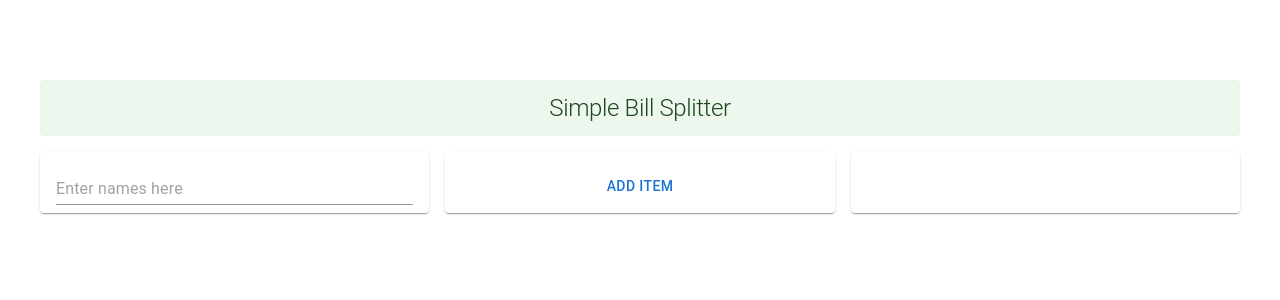
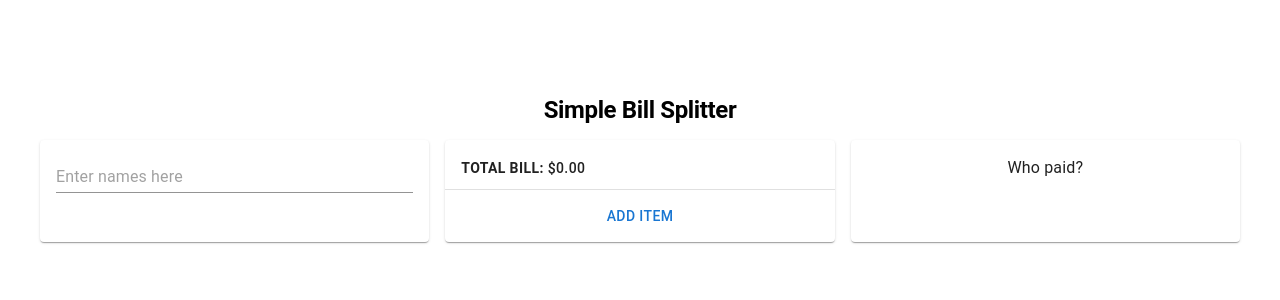
Before and after one commit to ryanYtan/bill-splitter, a React (Create React App) app: page / in a window 1280 px wide. Shown: the top 300 px of the page. Built offline with nearby package versions, Linux system fonts and the light colour scheme; the HTML template or start-up script is replaced by a standard one.

Commit message:
Use useBill hook, add 'Who Paid' section

```diff
--- a/src/App.tsx
+++ b/src/App.tsx
@@ -1,10 +1,10 @@
-import { Alert, Grid, Paper, Typography } from '@mui/material'
-import { useState } from 'react'
-import { Person } from './types/Person'
-import { Item } from './types/Item'
+import {Alert, Box, Grid, Paper, Typography} from '@mui/material'
 import UserList from './components/UserList';
 import ItemizedBill from './components/ItemizedBill';
 import styled from '@emotion/styled';
+import useBill from "./hooks/useBill";
+import React from "react";
+import WhoPaid from "./components/WhoPaid";
 
 const PREFIX = 'App'
 const classes = {
@@ -27,20 +27,7 @@ const Root = styled('div')({
 })
 
 const App = () => {
-  const [people, setPeople] = useState<Person[]>([]);
-  const [items, setItems] = useState<Item[]>([]);
-
-  const handleAddPerson = (name: string) => {
-    setPeople([...people, { name }]);
-  }
-
-  const handleDeletePerson = (person: Person) => {
-    setPeople(people.filter((person2) => person2.name !== person.name));
-    setItems(items.map((item) => {
-      const newContributed = item.contributed.filter(p => p.name !== person.name)
-      return { ...item, contributed: newContributed }
-    }))
-  }
+  const { users, addUser, deleteUser, hasUser, items, addItem, deleteItem, getUsersForItem, removeUserFromItem, addUserToItem, whoPaid, selectWhoPaid } = useBill()
 
   return (
     <Root>
@@ -48,30 +35,38 @@ const App = () => {
 
         {/* Header */}
         <Grid item xs={12}>
-          <Alert icon={false} sx={{ display: 'block', textAlign: 'center' }}>
-            <Typography variant='h1' fontSize={24}>
+          <Box mt={2} textAlign='center'>
+            <Typography variant='h1' fontSize={24} fontWeight='bold'>
               Simple Bill Splitter
             </Typography>
-          </Alert>
+          </Box>
         </Grid>
 
         {/* Add users */}
         <Grid item xs={12} lg={4} className={classes.gridItem}>
           <Paper className={classes.gridItemPaper}>
-            <UserList people={people} handleAddPerson={handleAddPerson} handleDeletePerson={handleDeletePerson} />
+            <UserList users={users} addUser={addUser} deleteUser={deleteUser} hasUser={hasUser} />
           </Paper>
         </Grid>
 
         <Grid item xs={12} lg={4} className={classes.gridItem}>
           <Paper className={classes.gridItemPaper}>
-            <ItemizedBill allPeople={people} items={items} setItems={setItems} />
+            <ItemizedBill
+              users={users}
+              addItem={addItem}
+              deleteItem={deleteItem}
+              items={items}
+              getUsersForItem={getUsersForItem}
+              removeUserFromItem={removeUserFromItem}
+              addUserToItem={addUserToItem}
+            />
           </Paper>
         </Grid>
         <Grid item xs={12} lg={4} className={classes.gridItem}>
           <Paper className={classes.gridItemPaper}>
+            <WhoPaid users={users} whoPaid={whoPaid} selectWhoPaid={selectWhoPaid} />
           </Paper>
         </Grid>
-
       </Grid>
     </Root>
   );
--- a/src/components/BillItem.tsx
+++ b/src/components/BillItem.tsx
@@ -1,28 +1,32 @@
 import { Box, Chip, Dialog, Divider, Grid, IconButton, Stack, Typography } from "@mui/material"
-import { Item } from "../types/Item"
-import { Person } from "../types/Person"
 import React, { useState } from "react"
 import AddIcon from '@mui/icons-material/Add'
 import FaceIcon from "@mui/icons-material/Face";
+import {Item, User} from "../hooks/useBill";
 
 export interface BillItemProps {
+  users: User[]
   item: Item
-  setItem: (item: Item) => void
-  allPeople: Person[]
+  getUsersForItem: (item: Item) => User[]
+  addUserToItem: (user: User, item: Item) => void
+  removeUserFromItem: (user: User, item: Item) => void
 }
 
 const BillItem = (props: BillItemProps) => {
-  const { item, setItem, allPeople } = props
+  const { users, item, getUsersForItem, addUserToItem, removeUserFromItem } = props
 
   const [openAddPerson, setOpenAddPerson] = useState(false)
 
-  const itemHasPerson = (person: Person) => {
-    return item.contributed.some(p => p.name === person.name)
+  const itemHasUser = (user: User) => {
+    return getUsersForItem(item).find((itemUser) => itemUser.id === user.id) !== undefined
   }
 
-  const handleDeletePerson = (person: Person) => {
-    const newContributed = item.contributed.filter(p => p.name !== person.name)
-    setItem({ ...item, contributed: newContributed })
+  const handleToggleUserInItem = (user: User) => {
+    if (itemHasUser(user)) {
+      removeUserFromItem(user, item)
+    } else {
+      addUserToItem(user, item)
+    }
   }
 
   return (
@@ -42,15 +46,15 @@ const BillItem = (props: BillItemProps) => {
           </Box>
         </Grid>
         <Grid item xs={6}>
-          {item.contributed.map((person) => (
+          {getUsersForItem(item).map((user) => (
             <Chip
-              key={person.name}
-              label={person.name}
+              key={user.id}
+              label={user.name}
               icon={<FaceIcon />}
               color='primary'
               size='small'
               sx={{ m: 0.5 }}
-              onDelete={() => handleDeletePerson(person)}
+              onDelete={() => removeUserFromItem(user, item)}
             />
           ))}
           <Chip
@@ -69,6 +73,9 @@ const BillItem = (props: BillItemProps) => {
               <Typography variant='h2' fontSize={28}>
                 Add Contributions
               </Typography>
+              <Typography variant='caption'>
+                Cost is split equally amongst contributors
+              </Typography>
             </Box>
             <Divider />
             <Box display='flex' justifyContent='center' flexDirection='column' textAlign='center'>
@@ -86,23 +93,13 @@ const BillItem = (props: BillItemProps) => {
             </Box>
             <Divider />
             <Box>
-              {allPeople.map((person) => (
+              {users.map((user) => (
                 <Chip
-                  key={person.name}
-                  label={person.name}
+                  key={user.id}
+                  label={user.name}
                   icon={<FaceIcon />}
-                  color={itemHasPerson(person) ? 'primary' : 'default'}
-                  onClick={() => {
-                    if (itemHasPerson(person)) {
-                      //remove
-                      const newContributed = item.contributed.filter(p => p.name !== person.name)
-                      setItem({ ...item, contributed: newContributed })
-                    } else {
-                      //add
-                      const newContributed = [...item.contributed, person]
-                      setItem({ ...item, contributed: newContributed })
-                    }
-                  }}
+                  color={itemHasUser(user) ? 'primary' : 'default'}
+                  onClick={() => handleToggleUserInItem(user)}
                   sx={{ m: 0.5 }}
                 />
                 ))}
--- a/src/components/ItemizedBill.tsx
+++ b/src/components/ItemizedBill.tsx
@@ -1,13 +1,9 @@
-import React, { useRef, useState } from 'react'
-import { Person } from '../types/Person'
-import { Item } from '../types/Item'
+import React, { useState } from 'react'
 import {
   Box,
   Button,
-  Chip,
   Dialog,
   Divider,
-  Grid,
   IconButton,
   InputAdornment,
   List,
@@ -18,14 +14,21 @@ import {
 } from '@mui/material'
 import DeleteIcon from '@mui/icons-material/Delete'
 import BillItem from './BillItem'
+import {Item, User} from "../hooks/useBill";
 
 export interface ItemizedBillProps {
-  allPeople: Person[]
+  users: User[]
   items: Item[]
-  setItems: React.Dispatch<React.SetStateAction<Item[]>>
+  addItem: (title: string, price: number, quantity: number) => void
+  deleteItem: (item: Item) => void
+  getUsersForItem: (item: Item) => User[]
+  addUserToItem: (user: User, item: Item) => void
+  removeUserFromItem: (user: User, item: Item) => void
 }
 
 const ItemizedBill = (props: ItemizedBillProps) => {
+  const { users, items, addItem, deleteItem, addUserToItem, getUsersForItem, removeUserFromItem } = props
+
   const [openAddItem, setOpenAddItem] = useState(false)
 
   //form values
@@ -35,12 +38,6 @@ const ItemizedBill = (props: ItemizedBillProps) => {
   const [itemNameError, setItemNameError] = useState('')
   const [itemPriceError, setItemPriceError] = useState('')
   const [itemQuantityError, setItemQuantityError] = useState('')
-
-  const { allPeople, items, setItems } = props
-
-  const handleDeleteItem = (itemName: string) => {
-    setItems(items.filter((item) => item.title !== itemName))
-  }
 
   const handleSubmit: React.FormEventHandler<HTMLFormElement> = e => {
     e.preventDefault()
@@ -82,20 +79,11 @@ const ItemizedBill = (props: ItemizedBillProps) => {
     if (error) {
       return
     }
-    setItems(prev => [...prev, { title: name, price, quantity, contributed: [] }])
+    addItem(name, price, quantity)
     setItemName('')
     setItemPrice('0')
     setItemQuantity('1')
     setOpenAddItem(false)
-  }
-
-  const setItem = (item: Item) => {
-    const index = items.findIndex((i) => i.title === item.title)
-    setItems((prev) => {
-      const newItems = [...prev]
-      newItems[index] = item
-      return newItems
-    })
   }
 
   return (
@@ -104,16 +92,22 @@ const ItemizedBill = (props: ItemizedBillProps) => {
         <>
           <ListItem
             secondaryAction={
-              <IconButton edge='end' onClick={() => handleDeleteItem(item.title)}>
+              <IconButton edge='end' onClick={() => deleteItem(item)}>
                 <DeleteIcon />
               </IconButton>
             }
           >
-            <BillItem item={item} setItem={setItem} allPeople={allPeople} />
+            <BillItem item={item} users={users}  addUserToItem={addUserToItem} getUsersForItem={getUsersForItem} removeUserFromItem={removeUserFromItem} />
           </ListItem>
           <Divider />
         </>
       ))}
+      <ListItem sx={{ textAlign: 'right' }}>
+        <Typography variant='button'>
+          <b>Total Bill:</b>{' '}${items.reduce((acc, item) => acc + item.price * item.quantity, 0).toFixed(2)}
+        </Typography>
+      </ListItem>
+      <Divider />
       <ListItem>
         <Button fullWidth onClick={() => setOpenAddItem(true)}>
           Add Item
--- /dev/null
+++ b/src/components/WhoPaid.tsx
@@ -0,0 +1,38 @@
+import {User} from "../hooks/useBill";
+import React from "react";
+import {Box, Chip, Stack, Typography} from "@mui/material";
+import FaceIcon from "@mui/icons-material/Face";
+
+export interface WhoPaidProps {
+  users: User[]
+  whoPaid: User | null
+  selectWhoPaid: (user: User) => void
+}
+
+const WhoPaid = (props: WhoPaidProps) => {
+  const { users, whoPaid, selectWhoPaid } = props
+
+  return (
+    <Stack px={1} pb={1} pt={2} spacing={1} alignItems='center'>
+      <Typography variant='body1' fontSize={16}>
+        Who paid?
+      </Typography>
+      <Box>
+        {users.map((user) => (
+          <Chip
+            key={user.id}
+            label={user.name}
+            icon={<FaceIcon />}
+            size='small'
+            color={whoPaid && whoPaid.id === user.id ? 'primary' : 'default'}
+            variant='filled'
+            sx={{ m: 0.5 }}
+            onClick={() => selectWhoPaid(user)}
+          />
+        ))}
+      </Box>
+    </Stack>
+  )
+}
+
+export default WhoPaid
--- /dev/null
+++ b/src/hooks/useBill.ts
@@ -0,0 +1,112 @@
+import {useState} from "react";
+
+export type User = {
+  id: number
+  name: string
+}
+
+export type Item = {
+  id: number
+  title: string
+  price: number
+  quantity: number
+}
+
+export type UserItem = {
+  user: User
+  item: Item
+}
+
+export interface UseBillObject {
+  users: User[]
+  addUser: (name: string) => void
+  deleteUser: (user: User) => void
+  hasUser: (name: string) => boolean
+  items: Item[]
+  addItem: (title: string, price: number, quantity: number) => void
+  deleteItem: (item: Item) => void
+  userHasItem: (user: User, item: Item) => boolean
+  getUsersForItem: (item: Item) => User[]
+  addUserToItem: (user: User, item: Item) => void
+  removeUserFromItem: (user: User, item: Item) => void
+  whoPaid: User | null
+  selectWhoPaid: (user: User) => void
+}
+
+const useBill = (): UseBillObject => {
+  const [id, setId] = useState(0)
+  const [users, setUsers] = useState<User[]>([])
+  const [items, setItems] = useState<Item[]>([])
+  const [userItems, setUserItems] = useState<UserItem[]>([]) //modelling many-to-many
+  const [whoPaid, setWhoPaid] = useState<User | null>(null) //who paid for the bill
+
+  const addUser = (name: string) => {
+    setUsers([...users, { id: id, name: name }]);
+    setId(id + 1)
+  }
+
+  const deleteUser = (user: User) => {
+    const newUsers = users.filter((u) => u.id !== user.id)
+    const newUserItems = userItems.filter((userItem) => userItem.user.id !== user.id)
+    setUsers(newUsers)
+    setUserItems(newUserItems)
+    if (whoPaid && whoPaid.id === user.id) {
+      setWhoPaid(null)
+    }
+  }
+
+  const hasUser = (name: string) => {
+    return users.find((user) => user.name === name) !== undefined
+  }
+
+  const addItem = (title: string, price: number, quantity: number) => {
+    setItems([...items, { id: id, title: title, price: price, quantity: quantity }]);
+    setId(id + 1)
+  }
+
+  const deleteItem = (item: Item) => {
+    const newItems = items.filter((item) => item.id !== item.id)
+    const newUserItems = userItems.filter((userItem) => userItem.item.id !== item.id)
+    setItems(newItems)
+    setUserItems(newUserItems)
+  }
+
+  const userHasItem = (user: User, item: Item) => {
+    return userItems.find((userItem) => userItem.user.id === user.id && userItem.item.id === item.id) !== undefined
+  }
+
+  const getUsersForItem = (item: Item) => {
+    return userItems.filter((userItem) => userItem.item.id === item.id).map((userItem) => userItem.user)
+  }
+
+  const addUserToItem = (user: User, item: Item) => {
+    setUserItems([...userItems, { user, item }])
+  }
+
+  const removeUserFromItem = (user: User, item: Item) => {
+    const newUserItems = userItems.filter((userItem) => userItem.user.id !== user.id || userItem.item.id !== item.id)
+    setUserItems(newUserItems)
+  }
+
+  const selectWhoPaid = (user: User) => {
+    setWhoPaid(user)
+  }
+
+  return {
+    users,
+    addUser,
+    deleteUser,
+    hasUser,
+    items,
+    addItem,
+    deleteItem,
+    userHasItem,
+    getUsersForItem,
+    addUserToItem,
+    removeUserFromItem,
+    whoPaid,
+    selectWhoPaid
+  }
+}
+
+export default useBill
--- a/src/types/Person.ts
+++ /dev/null
@@ -1,3 +0,0 @@
-export interface Person {
-  name: string
-}
```
Also changed, not shown: src/components/UserList.tsx (+15 -16 lines), src/types/Item.ts (deleted, +0 -8 lines).
